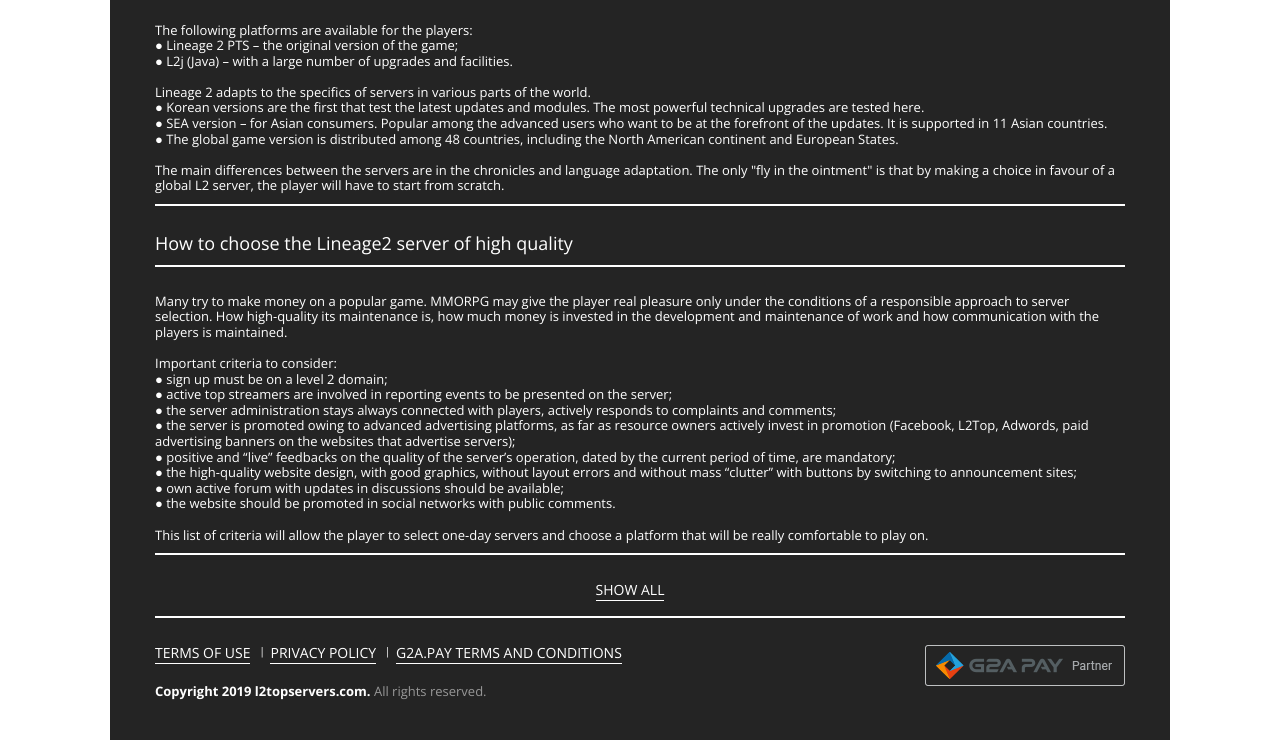
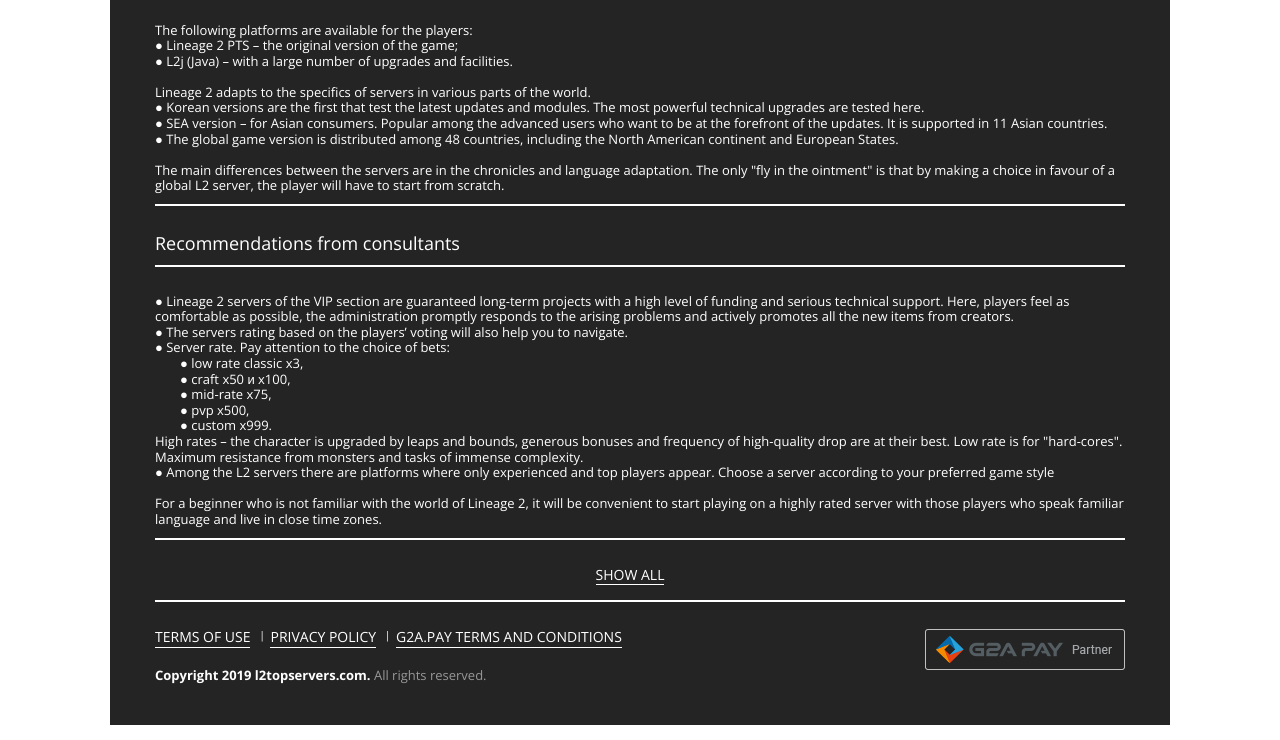
Before and after one commit to bilatchuk1994/game_html, a PHP site: page / in a window 1280 px wide. Shown: the part 2265-3005 px from the top of the page. Run offline with PHP 8.4, Linux system fonts and the light colour scheme; some libraries are stand-ins or nearby versions.

Commit message:
Правки 23

```diff
--- a/index.php
+++ b/index.php
@@ -1155,30 +1155,6 @@
 
 
              <div class="top-footer-text">
-               <p>How to choose the Lineage2 server of high quality </p>
-             </div>
-
-
-             <p>
-               Many try to make money on a popular game. MMORPG may give the player real pleasure only under the conditions of a responsible approach to server selection. How high-quality its maintenance is, how much money is invested in the development and maintenance of work and how communication with the players is maintained.
-               <br><br>
-               Important criteria to consider:
-               <br>● sign up must be on a level 2 domain;
-               <br>● active top streamers are involved in reporting events to be presented on the server;
-               <br>● the server administration stays always connected with players, actively responds to complaints and comments;
-               <br>● the server is promoted owing to advanced advertising platforms, as far as resource owners actively invest in promotion (Facebook, L2Top, Adwords, paid advertising banners on the websites that advertise servers);
-               <br>● positive and “live” feedbacks on the quality of the server’s operation, dated by the current period of time, are mandatory;
-               <br>● the high-quality website design, with good graphics, without layout errors and without mass “clutter” with buttons by switching to announcement sites;
-               <br>● own active forum with updates in discussions should be available;
-               <br>● the website should be promoted in social networks with public comments.
-               <br><br> This list of criteria will allow the player to select one-day servers and choose a platform that will be really comfortable to play on.
-             </p>
-
-
-             <div class="footer-content">
-
-
-             <div class="top-footer-text">
                <p>Recommendations from consultants</p>
              </div>
 
@@ -1195,6 +1171,14 @@
                   <br>● Among the L2 servers there are platforms where only experienced and top players appear. Choose a server according to your preferred game style
                   <br><br>For a beginner who is not familiar with the world of Lineage 2, it will be convenient to start playing on a highly rated server with those players who speak familiar language and live in close time zones.
              </p>
+
+
+
+
+             <div class="footer-content">
+
+
+
 
              <div class="top-footer-text">
                <p>New L2 server ratings</p>
```
